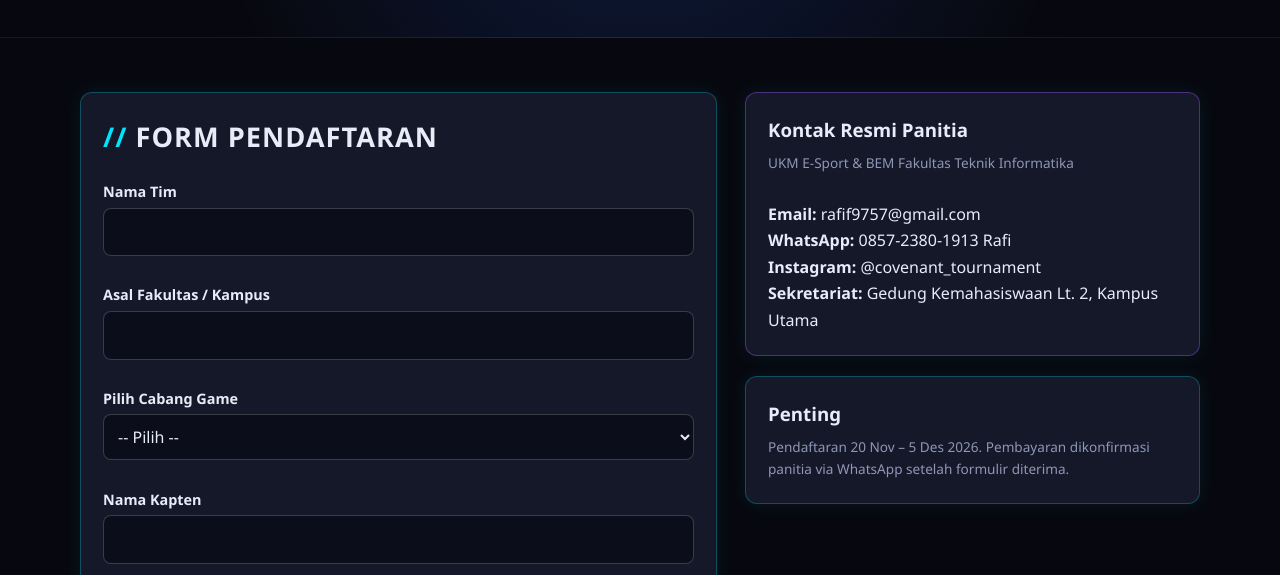
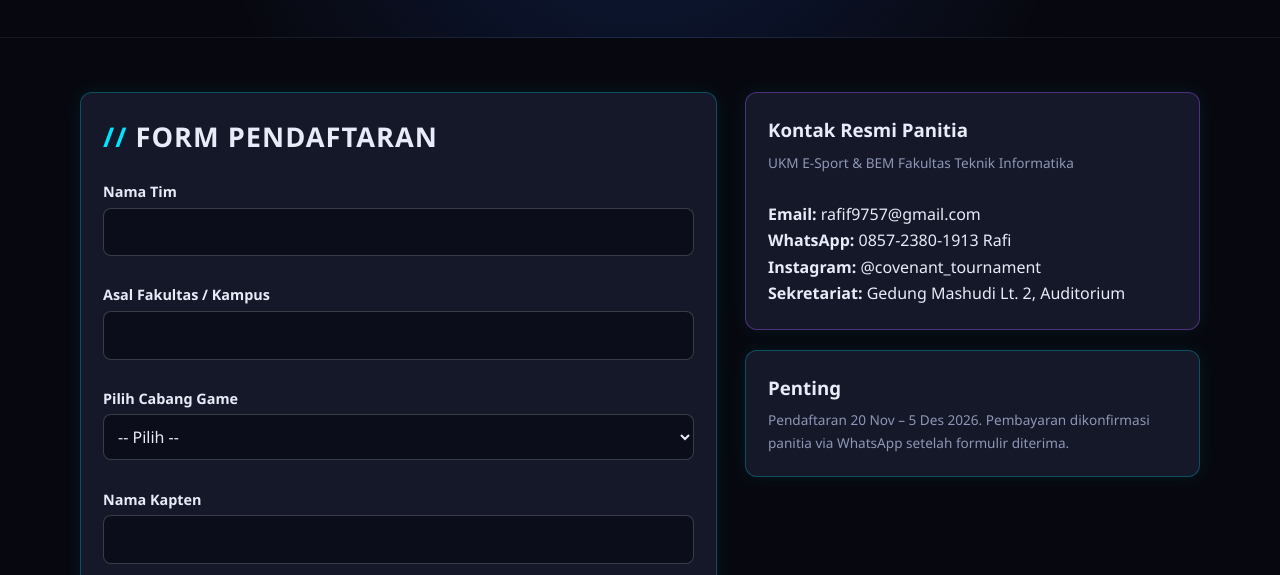
Before and after one commit to Rafifauzan646/pemrograman-web-uts, a plain HTML site: page kontak.html in a window 1280 px wide. Shown: the part 225-800 px from the top of the page. Drawn offline with Linux system fonts and the light colour scheme.

Commit message:
Add files via upload

```diff
--- a/kontak.html
+++ b/kontak.html
@@ -74,8 +74,8 @@
                     <h3>Kontak Resmi Panitia</h3>
                     <p class="rafi_fauzan_ramadhan_info">UKM E-Sport &amp; BEM Fakultas Teknik Informatika</p><br>
                     <p><b>Email:</b> rafif9757@gmail.com<br><b>WhatsApp:</b> 0857-2380-1913
-                        Rafi<br><b>Instagram:</b> @covenant_tournament<br><b>Sekretariat:</b> Gedung Kemahasiswaan Lt.
-                        2, Kampus Utama</p>
+                        Rafi<br><b>Instagram:</b> @covenant_tournament<br><b>Sekretariat:</b> Gedung Mashudi Lt.
+                        2, Auditorium</p>
                 </div>
                 <div class="rafi_fauzan_ramadhan_kartu" style="margin-top:20px">
                     <h3>Penting</h3>
```
